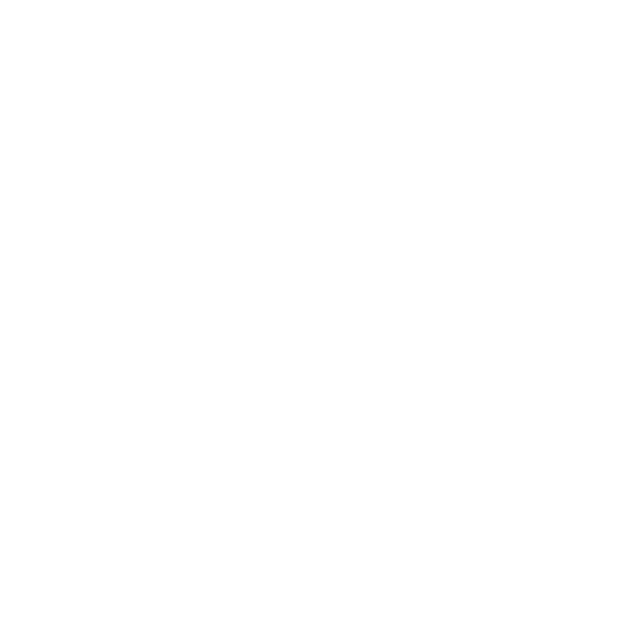
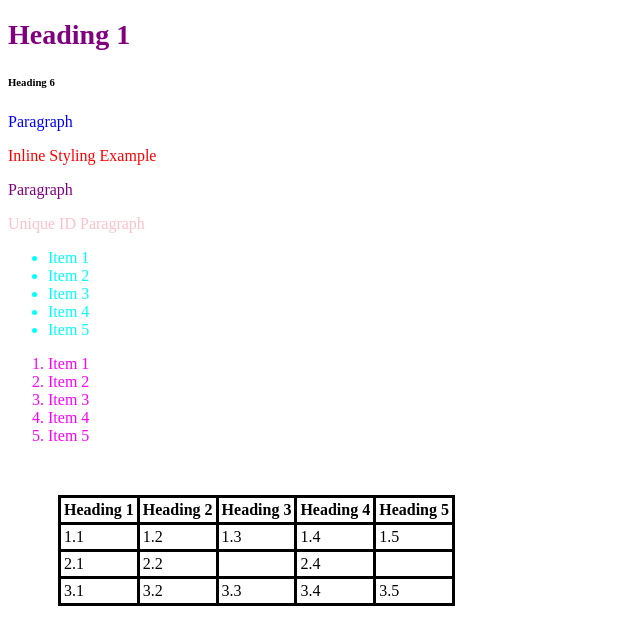
Before and after one commit to Mat441912/webdevdemo, a plain HTML site: page index.html in a window 1280 px wide. Shown: the whole page, without its empty margins (0-640 px from the left). Drawn offline with Linux system fonts and the light colour scheme.

Commit message:
added styles

```diff
--- a/index.html
+++ b/index.html
@@ -1,10 +1,74 @@
+<!DOCTYPE html>
 <html lang="en">
 <head>
     <meta charset="UTF-8">
     <meta name="viewport" content="width=device-width, initial-scale=1.0">
     <title>Document</title>
+    <!-- Internal Styling (Do not use) -->
+
+    <style>
+        p {
+            color: green;
+        }
+    </style>
+
+    <link rel="stylesheet" href="style.css">
 </head>
 <body>
+    <h1 class="purple-text">Heading 1</h1>
+    <h6>Heading 6</h6>
+    <p>Paragraph</p>
+
+    <!-- Inline Styling (Do not use) -->
+    <p style="color: red">Inline Styling Example</p>
+    <p class="purple-text">Paragraph</p>
+    <p id="pink-text">Unique ID Paragraph</p>
+
+    <ul>
+        <li>Item 1</li>
+        <li>Item 2</li>
+        <li>Item 3</li>
+        <li>Item 4</li>
+        <li>Item 5</li>
+    </ul>
+
+    <ol>
+        <li>Item 1</li>
+        <li>Item 2</li>
+        <li>Item 3</li>
+        <li>Item 4</li>
+        <li>Item 5</li>
+    </ol>
+
+    <table>
+        <tr>   <!-- Table Rows -->
+            <th>Heading 1</th>
+            <th>Heading 2</th>
+            <th>Heading 3</th>
+            <th>Heading 4</th>
+            <th>Heading 5</th>
+        </tr>
+        <tr>
+            <td>1.1</td>
+            <td>1.2</td>
+            <td>1.3</td>
+            <td>1.4</td>
+            <td>1.5</td>
+        </tr>
+        <tr>
+            <td>2.1</td>
+            <td>2.2</td>
+            <td></td>
+            <td>2.4</td>
+        </tr>
+        <tr>
+            <td>3.1</td>
+            <td>3.2</td>
+            <td>3.3</td>
+            <td>3.4</td>
+            <td>3.5</td>
+        </tr>
+    </table>
 
 </body>
 </html>
--- /dev/null
+++ b/style.css
@@ -0,0 +1,34 @@
+p {
+    color: blue;
+}
+
+.purple-text:hover {
+    color: plum;
+}
+
+.purple-text{
+    color: purple;
+}
+
+#pink-text {
+    color: pink;
+}
+
+h1.purple-text {
+    font-size: 28px;
+}
+
+ul > li {
+    color: aqua;
+}
+
+ol > li {
+    color: magenta;
+}
+
+table, tr, th, td {
+    border: 3px solid black;
+    border-collapse: collapse;
+    padding: 3px;
+    margin: 50px;
+}
```
